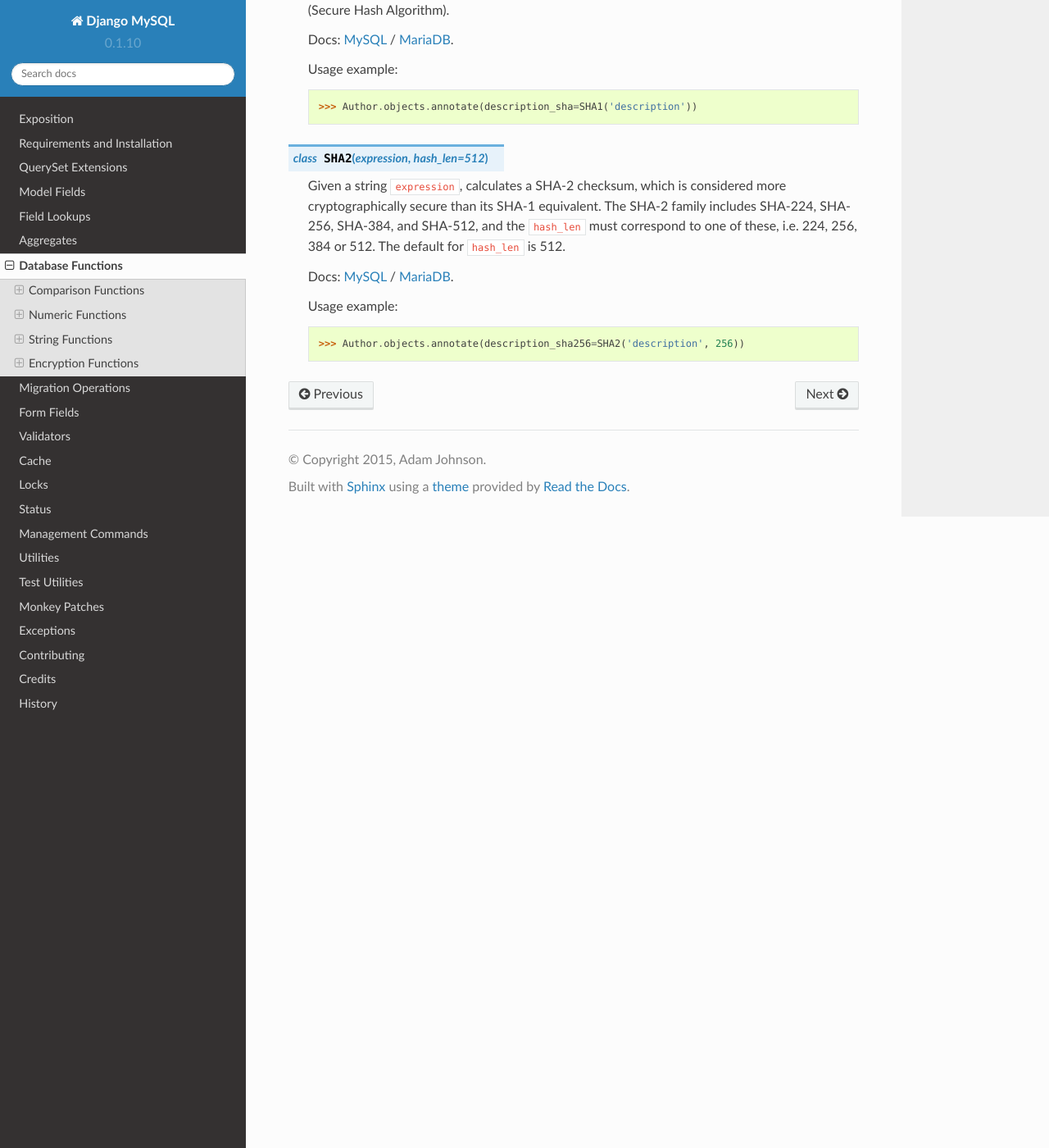
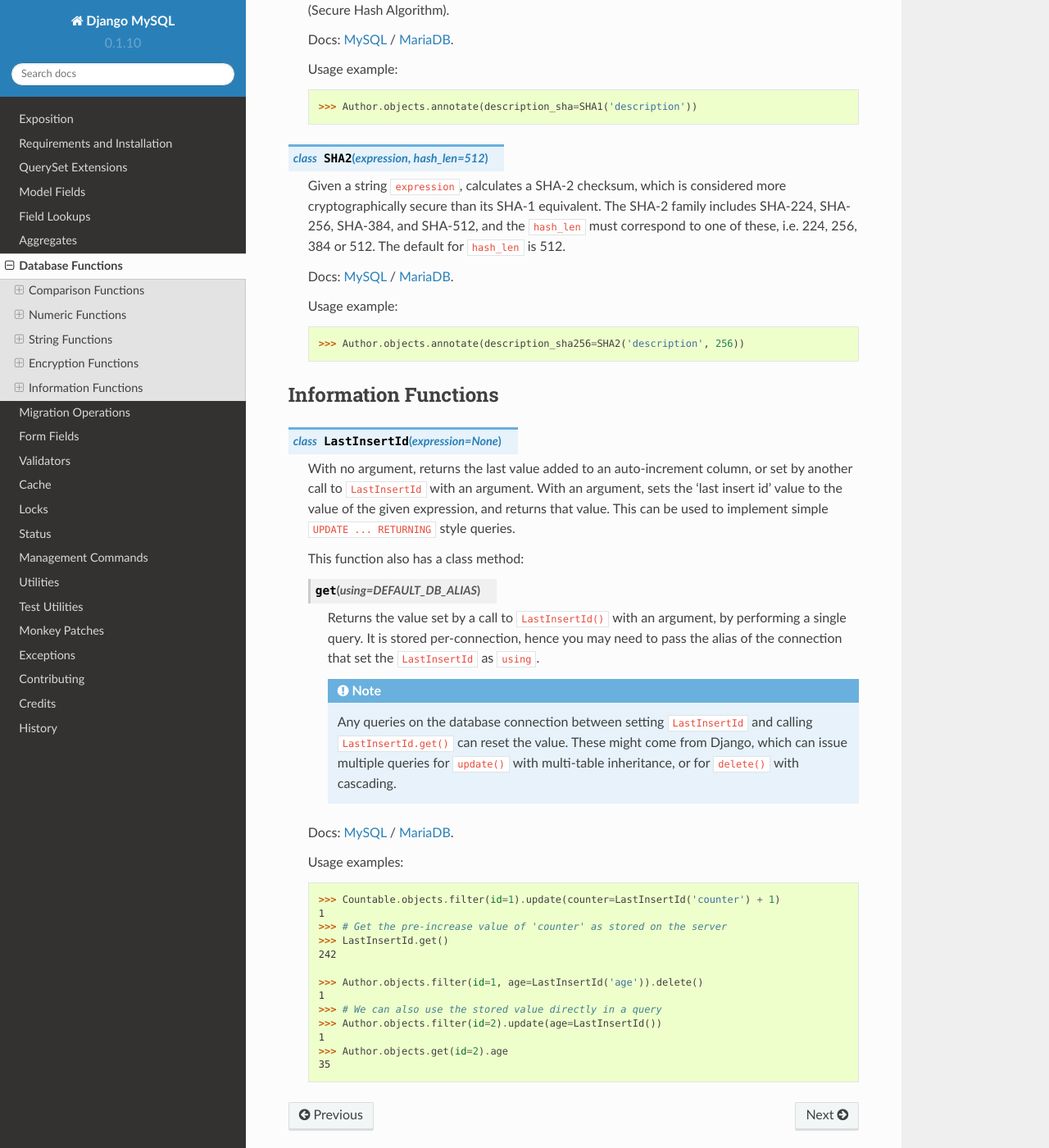
Before and after one commit to adamchainz/django-mysql, a Sphinx documentation site: the page built from docs/database_functions.rst, in a window 1280 px wide and 1400 px high, scrolled down 3925 px. Shown: the whole window at 82% size. Built offline with Sphinx 7.4.7 and the Read the Docs theme 2.0.0, drawn with Linux system fonts in a browser that asks for light colours.

Commit message:
LAST_INSERT_ID documentation

```diff
--- a/docs/database_functions.rst
+++ b/docs/database_functions.rst
@@ -260,3 +260,52 @@ Encryption Functions
     Usage example::
 
         >>> Author.objects.annotate(description_sha256=SHA2('description', 256))
+
+
+Information Functions
+---------------------
+
+.. class:: LastInsertId(expression=None)
+
+    With no argument, returns the last value added to an auto-increment column,
+    or set by another call to ``LastInsertId`` with an argument. With an
+    argument, sets the 'last insert id' value to the value of the given
+    expression, and returns that value. This can be used to implement simple
+    ``UPDATE ... RETURNING`` style queries.
+
+    This function also has a class method:
+
+    .. method:: get(using=DEFAULT_DB_ALIAS)
+
+        Returns the value set by a call to ``LastInsertId()`` with an argument,
+        by performing a single query. It is stored per-connection, hence you
+        may need to pass the alias of the connection that set the
+        ``LastInsertId`` as ``using``.
+
+        .. note::
+
+            Any queries on the database connection between setting
+            ``LastInsertId`` and calling ``LastInsertId.get()`` can reset the
+            value. These might come from Django, which can issue multiple
+            queries for ``update()`` with multi-table inheritance, or for
+            ``delete()`` with cascading.
+
+    Docs:
+    `MySQL <https://dev.mysql.com/doc/refman/5.5/en/information-functions.html#function_last-insert-id>`_ /
+    `MariaDB <https://mariadb.com/kb/en/mariadb/last_insert_id/>`_.
+
+    Usage examples::
+
+        >>> Countable.objects.filter(id=1).update(counter=LastInsertId('counter') + 1)
+        1
+        >>> # Get the pre-increase value of 'counter' as stored on the server
+        >>> LastInsertId.get()
+        242
+
+        >>> Author.objects.filter(id=1, age=LastInsertId('age')).delete()
+        1
+        >>> # We can also use the stored value directly in a query
+        >>> Author.objects.filter(id=2).update(age=LastInsertId())
+        1
+        >>> Author.objects.get(id=2).age
+        35
```
